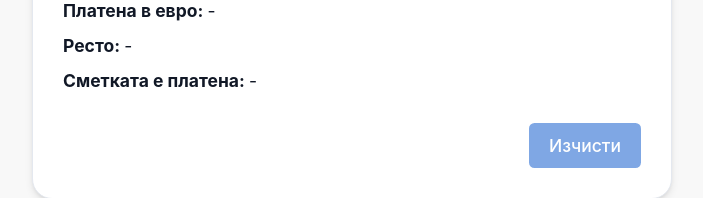
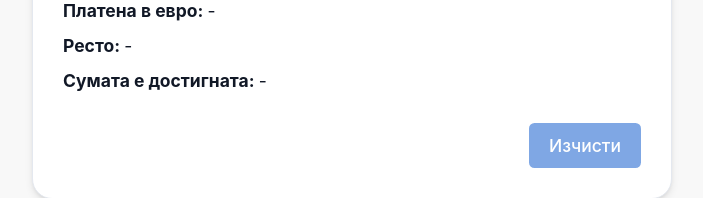
Before and after one commit to iliamarkovski/evro-smetka, a React (Vite) app: page / in a window 1280 px wide. Shown: the part 363-561 px from the top of the page, without its empty margins (288-991 px from the left). Built offline with nearby package versions, Linux system fonts and the light colour scheme.

Commit message:
Update App.tsx

```diff
--- a/src/App.tsx
+++ b/src/App.tsx
@@ -164,7 +164,7 @@ const App = () => {
           </p>
 
           <p>
-            <strong>Сметката е платена: </strong>{' '}
+            <strong>Сумата е достигната: </strong>{' '}
             {change !== null ? (Number(change.toFixed(2)) >= 0 ? '✅' : '❌') : '-'}
           </p>
         </div>
```
